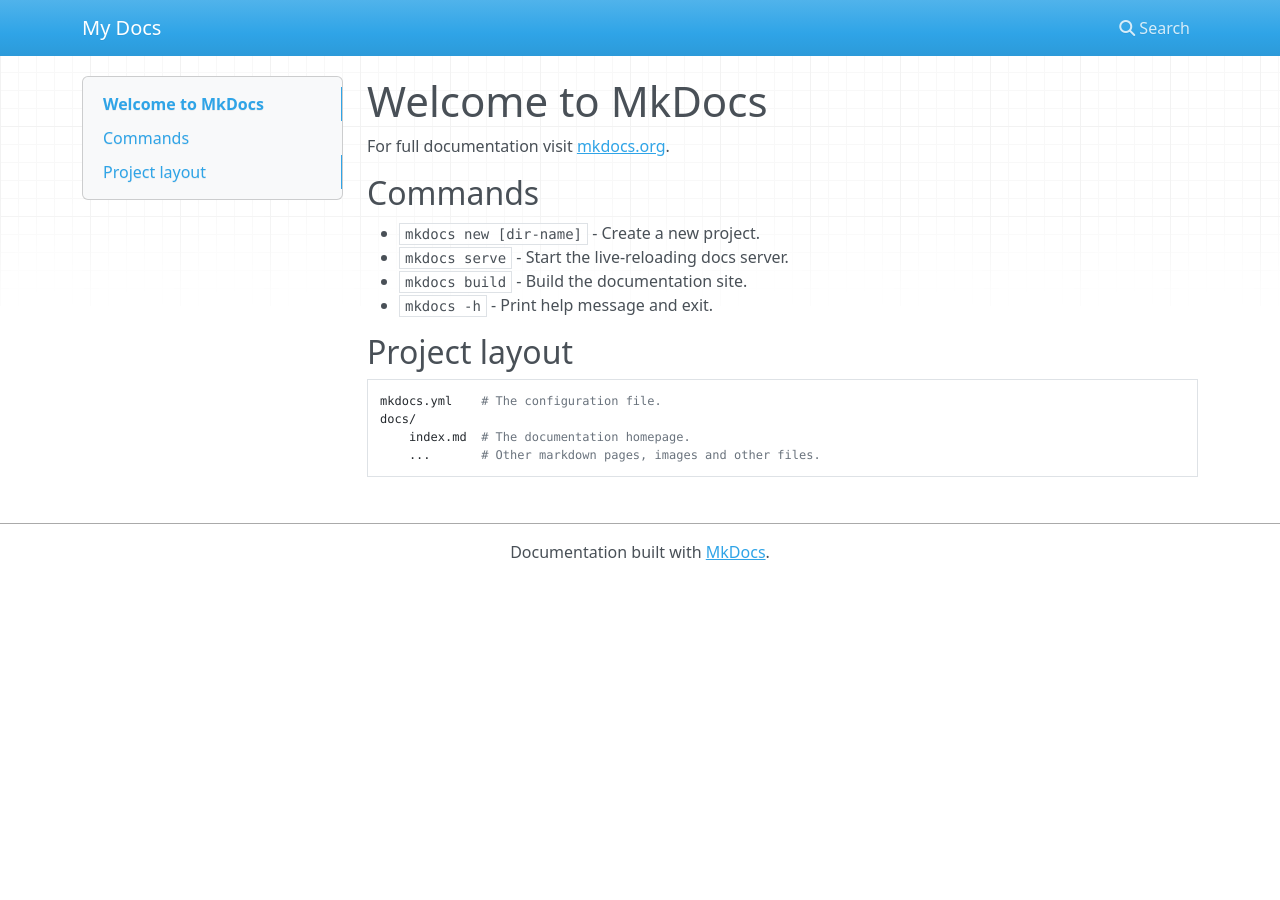
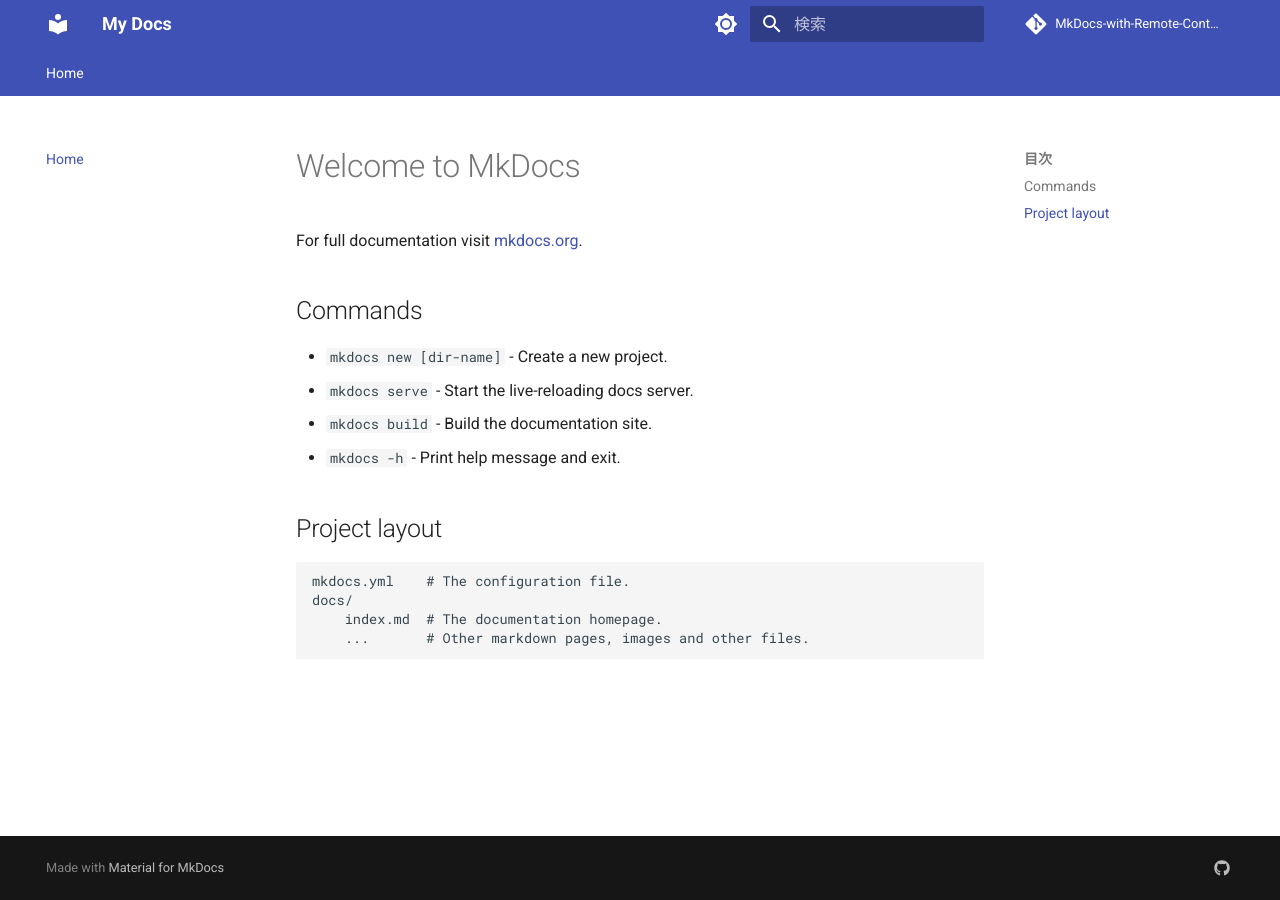
Before and after one commit to hitsumabushi845/MkDocs-with-Remote-Containers, an MkDocs documentation site: the page built from docs/index.md, in a window 1280 px wide. Built offline with MkDocs 1.6.1 and Material for MkDocs 9.7.7, drawn with Linux system fonts in a browser that asks for light colours; nearby versions of some CDN libraries; comment, search, counter and statistics services are not loaded.

Commit message:
Configure MkDocs with material theme, plugins, and enhanced markdown extensions

```diff
--- a/mkdocs.yml
+++ b/mkdocs.yml
@@ -1 +1,72 @@
 site_name: My Docs
+site_description: Documentation created with MkDocs
+site_author: Your Name
+site_url: https://example.com
+
+# Repository
+repo_name: MkDocs-with-Remote-Containers
+repo_url: https://github.com/hitsumabushi845/MkDocs-with-Remote-Containers
+
+# Theme
+theme:
+  name: material
+  language: ja
+  palette:
+    - scheme: default
+      primary: indigo
+      accent: indigo
+      toggle:
+        icon: material/brightness-7
+        name: Switch to dark mode
+    - scheme: slate
+      primary: indigo
+      accent: indigo
+      toggle:
+        icon: material/brightness-4
+        name: Switch to light mode
+  font:
+    text: Roboto
+    code: Roboto Mono
+  features:
+    - navigation.tabs
+    - navigation.sections
+    - navigation.expand
+    - navigation.top
+    - search.suggest
+    - search.highlight
+    - content.code.annotate
+
+# Plugins
+plugins:
+  - search:
+      lang: ja
+  - minify:
+      minify_html: true
+
+# Extensions
+markdown_extensions:
+  - admonition
+  - pymdownx.details
+  - pymdownx.superfences
+  - pymdownx.highlight:
+      anchor_linenums: true
+  - pymdownx.inlinehilite
+  - pymdownx.snippets
+  - pymdownx.tabbed:
+      alternate_style: true
+  - attr_list
+  - md_in_html
+  - footnotes
+  - tables
+  - toc:
+      permalink: true
+
+# Navigation
+nav:
+  - Home: index.md
+
+# Extra
+extra:
+  social:
+    - icon: fontawesome/brands/github
+      link: https://github.com/hitsumabushi845
```
Also changed, not shown: 2 other files.
